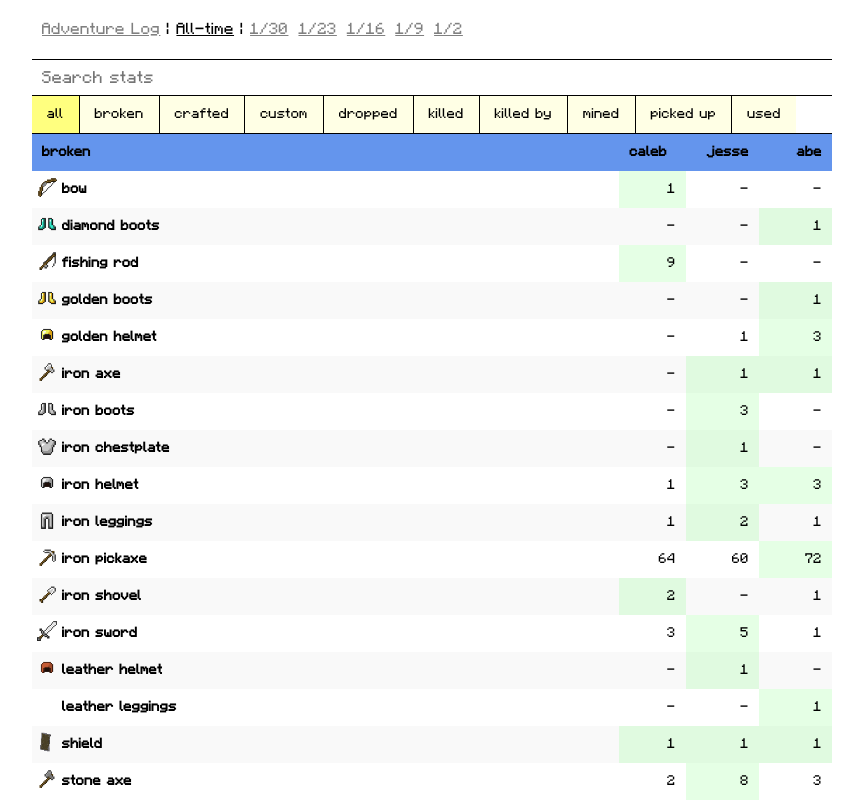
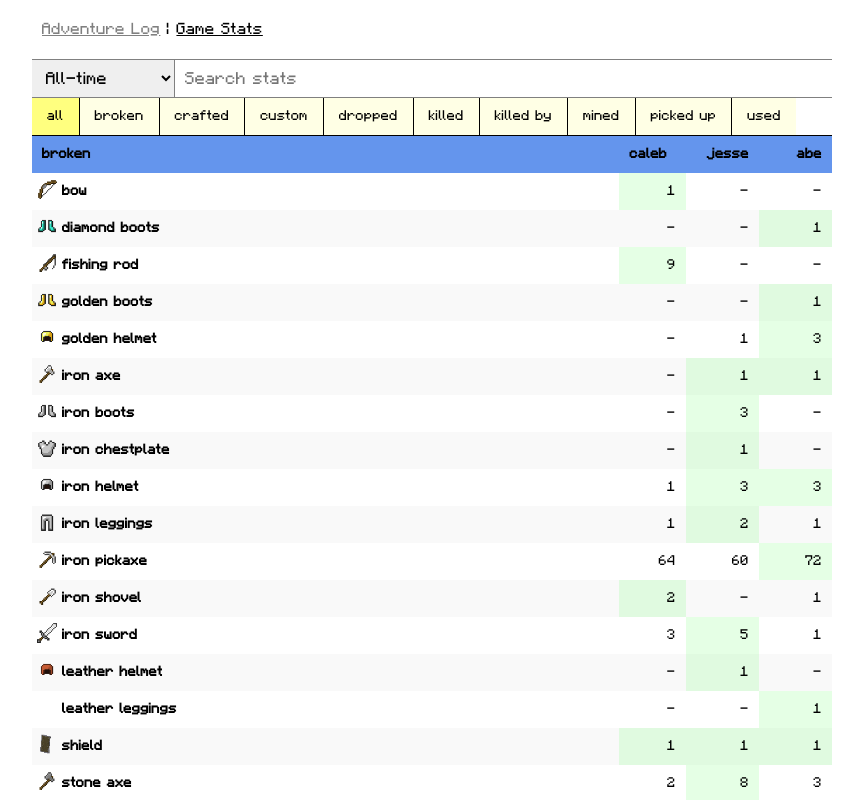
Before and after one commit to sighrobot/minegraphed, a Next.js app: page /stats in a window 1280 px wide. Shown: the top 800 px of the page, without its empty margins (208-1071 px from the left). Built offline with nearby package versions, Linux system fonts and the light colour scheme.

Commit message:
unify stats

```diff
--- a/components/container.js
+++ b/components/container.js
@@ -1,5 +1,4 @@
 import Link from "next/link";
-import Sessions from "../components/sessions";
 import { useRouter } from "next/router";
 
 const Container = ({ children, isPadded = true }) => {
@@ -15,10 +14,9 @@ const Container = ({ children, isPadded = true }) => {
         |{" "}
         <Link href="/stats">
           <a className={router.pathname === "/stats" ? "active" : ""}>
-            All-time
+            Game Stats
           </a>
-        </Link>{" "}
-        | <Sessions />
+        </Link>
       </header>
 
       <section style={{ padding: isPadded ? "0 10px" : "0" }}>
--- /dev/null
+++ b/components/date-filter.js
@@ -0,0 +1,23 @@
+import React from "react";
+import { SESSIONS } from "../lib/constants";
+
+const DateFilter = ({ date, onChange }) => {
+  const handleChange = (e) => onChange(e.target.value);
+
+  return (
+    <div className="date-filter">
+      <select onChange={handleChange} value={date}>
+        <option name={"all"} value={"all"}>
+          All-time
+        </option>
+        {SESSIONS.slice(0, SESSIONS.length - 1).map((d) => (
+          <option name={d} value={d}>
+            {d}
+          </option>
+        ))}
+      </select>
+    </div>
+  );
+};
+
+export default DateFilter;
--- a/components/statsdiff.js
+++ b/components/statsdiff.js
@@ -94,32 +94,11 @@ const buildStats = (date) => {
   return { stats, oldStats, players };
 };
 
-const Stats = ({ date }) => {
-  const [value, setValue] = React.useState("");
+const StatsDiff = ({ date, value, type }) => {
   const { stats, oldStats, players } = buildStats(date);
   const statTypes = Object.keys(stats);
-  const handleChange = (e) => setValue(e.target.value);
-  const [type, setType] = React.useState("all");
-  const handleSelectStatType = (e) => setType(e.target.name);
 
   return (
-    <div>
-      <div className="sticky">
-        <input
-          type="search"
-          value={value}
-          placeholder="Search stats"
-          onChange={handleChange}
-        />
-
-        <Seg
-          stats={stats}
-          type={type}
-          statTypes={statTypes}
-          onChange={handleSelectStatType}
-        />
-      </div>
-
     <Table
       type={type}
       stats={stats}
@@ -128,8 +107,7 @@ const Stats = ({ date }) => {
       players={players}
       value={value}
     />
-    </div>
   );
 };
 
-export default Stats;
+export default StatsDiff;
--- a/pages/stats.js
+++ b/pages/stats.js
@@ -1,10 +1,11 @@
 import React from "react";
-const { formatCm, formatTime } = require("../lib/format");
 import Container from "../components/container";
 import Seg from "../components/seg";
+import DateFilter from "../components/date-filter";
+
 import Table from "../components/table";
+import StatsDiff from "../components/statsdiff";
 const { SESSIONS, PLAYER_IDS } = require("../lib/constants");
-const itemsByName = require("../lib/itemsByName.json");
 
 const jesse = require(`../stats/${SESSIONS[0]}/${PLAYER_IDS.jesse}.json`);
 const caleb = require(`../stats/${SESSIONS[0]}/${PLAYER_IDS.caleb}.json`);
@@ -57,17 +58,21 @@ const Stats = () => {
   const handleChange = (e) => setValue(e.target.value);
   const [type, setType] = React.useState("all");
   const handleSelectStatType = (e) => setType(e.target.name);
+  const [date, setDate] = React.useState("all");
 
   return (
     <Container isPadded={false}>
       <div className="sticky">
+        <div className="inputs">
+          <DateFilter date={date} onChange={setDate} />
+
           <input
             type="search"
             value={value}
             placeholder="Search stats"
             onChange={handleChange}
           />
-
+        </div>
         <Seg
           stats={stats}
           type={type}
@@ -76,6 +81,7 @@ const Stats = () => {
         />
       </div>
 
+      {date === "all" ? (
         <Table
           type={type}
           players={players}
@@ -83,6 +89,9 @@ const Stats = () => {
           stats={stats}
           value={value}
         />
+      ) : (
+        <StatsDiff value={value} date={date} type={type} />
+      )}
     </Container>
   );
 };
--- a/public/style.css
+++ b/public/style.css
@@ -141,7 +141,7 @@ summary h3 {
   border-bottom: 1px solid black;
 }
 
-input[type="search"] {
+.inputs input[type="search"] {
   border-radius: 0;
   -webkit-appearance: none;
   width: 100%;
@@ -151,13 +151,12 @@ input[type="search"] {
   border: none;
   outline: 0;
   font-size: 17px;
-  border-bottom: 1px solid black;
-  border-top: 1px solid black;
   width: 100%;
+  border-left: 1px solid gray;
 }
 
 .log-entry {
-  padding: 40px 10px;
+  padding: 30px 10px;
 }
 
 .log-entry h3 {
@@ -179,3 +178,20 @@ input[type="search"] {
 .log-entry + .log-entry {
   border-top: 1px solid gray;
 }
+
+.date-filter select {
+  outline: 0;
+  border-radius: 0;
+  cursor: pointer;
+  font-size: 17px;
+  padding: 0 10px;
+  border: none;
+  font-family: inherit;
+  height: 37px;
+}
+
+.inputs {
+  display: flex;
+  border-top: 1px solid gray;
+  border-bottom: 1px solid gray;
+}
```
Also changed, not shown: pages/session/[date].js (deleted, +0 -24 lines). Lines whose indentation alone changed are shown as unchanged.
